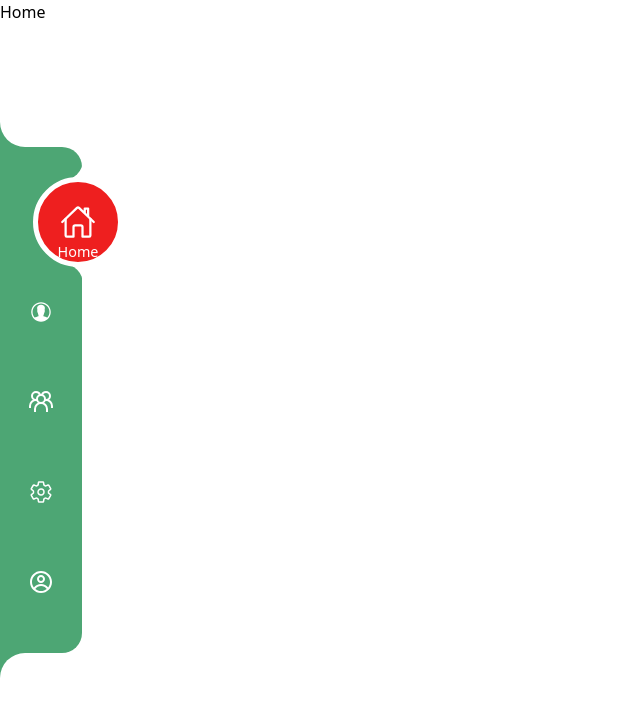
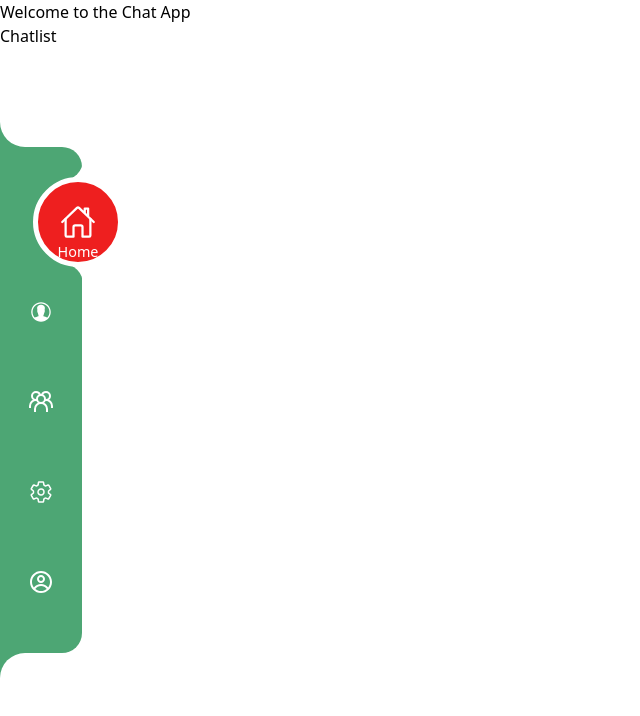
Before and after one commit to ATM-Sakayet-Hossain/Saynex-New, a React (Vite) app: page / in a window 1280 px wide. Shown: the top 716 px of the page, without its empty margins (0-640 px from the left). Built offline with nearby package versions, Linux system fonts and the light colour scheme.

Commit message:
Chatlist

```diff
--- /dev/null
+++ b/src/components/Chatlist.jsx
@@ -0,0 +1,9 @@
+import React from 'react'
+
+const Chatlist = () => {
+  return (
+    <div>Chatlist</div>
+  )
+}
+
+export default Chatlist
--- a/src/components/layout/Navbar.jsx
+++ b/src/components/layout/Navbar.jsx
@@ -7,7 +7,7 @@ import { Link } from "react-router";
 
 const navItems = [
   { icon: <IoHomeOutline />, label: "Home", path: "/" },
-  { icon: <IoIosContact />, label: "Contact" },
+  { icon: <IoIosContact />, label: "Contact", path: "/contact" },
   { icon: <GrGroup />, label: "Group", path: "/group" },
   { icon: <IoSettingsOutline />, label: "Setting", path: "/setting" },
   { icon: <CgProfile />, label: "About", path: "/profile" },
@@ -18,7 +18,6 @@ const Navbar = () => {
 
   return (
     <section className="fixed top-1/2 left-0 w-[82px] h-[506px] z-50 bg-[#4DA674] rounded-r-[20px] transform -translate-y-1/2 py-[30px] px-0">
-
       <div className="absolute top-0 left-0 w-[25px] h-[25px] overflow-hidden -translate-y-full">
         <div className="absolute bottom-0 left-0 w-[200%] h-[200%] rounded-full shadow-[-17px_17px_0_0_#4DA674]" />
       </div>
--- a/src/pages/Home.jsx
+++ b/src/pages/Home.jsx
@@ -1,8 +1,12 @@
 import React from 'react'
+import Chatlist from '../components/Chatlist'
 
 const Home = () => {
   return (
-    <div>Home</div>
+    <div>
+      <h1>Welcome to the Chat App</h1>
+      <Chatlist />
+    </div>
   )
 }
 
```
